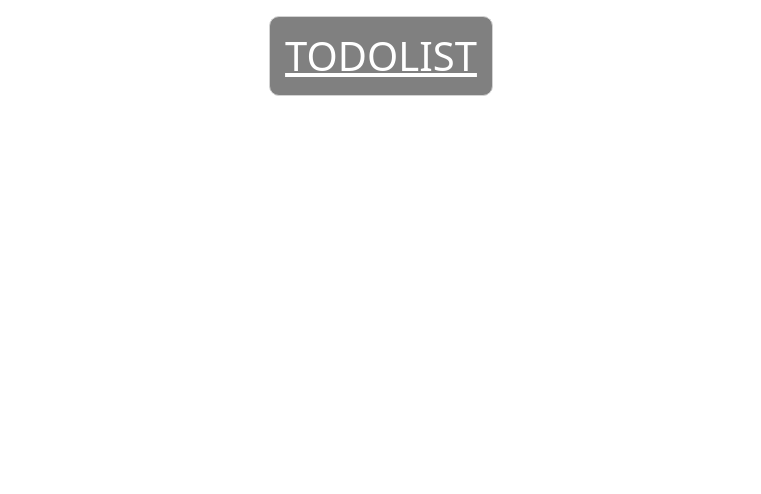
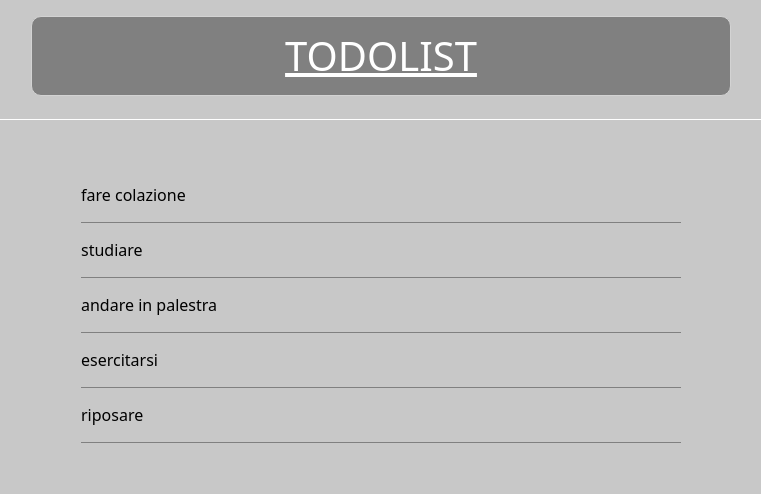
Before and after one commit to BenfanteMarco/vue-todolist, a plain HTML site: page index.html in a window 1280 px wide. Shown: the whole page, without its empty margins (259-1020 px from the left). Drawn offline with nearby package versions, Linux system fonts and the light colour scheme.

Commit message:
imported list to video

```diff
--- a/css/style.css
+++ b/css/style.css
@@ -11,5 +11,32 @@ h1{
     border: 1px solid lightgrey;
     padding: 15px;
     border-radius: 10px;
-    width: 500 px;
+    width: 700px;
 }
+
+header{
+    background-color: rgb(200, 200, 200);
+    height: 120px;
+    border-bottom: 1px solid white;
+}
+
+main{
+    background-color: rgb(200, 200, 200);
+    height: calc(100vh - 120px);
+}
+
+.content-lis{
+    height: 100px;
+    display: flex;
+    align-items: center;
+}
+
+ul{
+    width: 600px;
+}
+
+li{
+    padding: 15px 0;
+    border-bottom: 1px solid grey;
+    color: rgb(0, 0, 0);
+}
--- a/index.html
+++ b/index.html
@@ -22,7 +22,17 @@
             </div>
         </header>
         <main>
-
+            <div class="container">
+                <div class="row">
+                    <div class="col-12 d-flex justify-content-center">
+                        <div class="content-list">
+                            <ul class="list-unstyled my-5">
+                                <li v-for="(todo, index) in todoList" :key="index">{{todo.text}}</li>
+                            </ul>
+                        </div>
+                    </div>
+                </div>
+            </div>
         </main>
     </div>
     <script src="https://unpkg.com/vue@3/dist/vue.global.js"></script>
```
